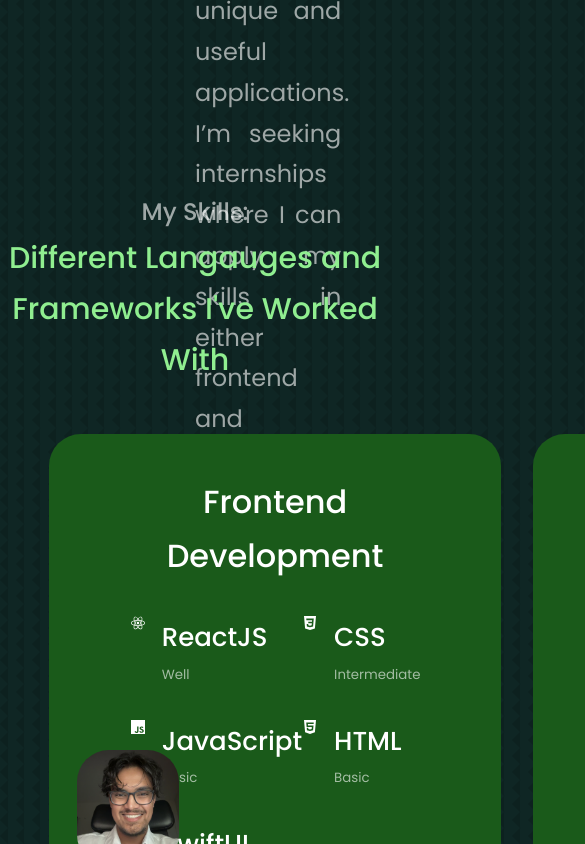
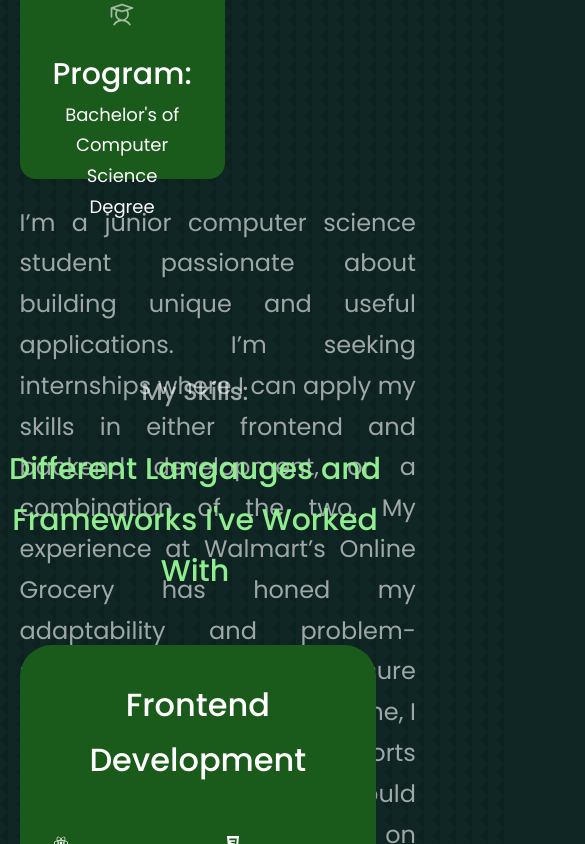
Before and after one commit to ImJehtts/Mohib-Website, a React (Create React App) app in the folder frontend/: page / in a window 390 px wide. Shown: the part 1156-2000 px from the top of the page, 585 px wide, since content can reach past the window. Built offline with nearby package versions, Linux system fonts and the light colour scheme.

Commit message:
Using Media Queries to make it look better on different screen sizes
(Might not look right. Will have to play around with it)

```diff
--- a/frontend/src/components/About/About.css
+++ b/frontend/src/components/About/About.css
@@ -69,3 +69,41 @@ p {
     text-align: justify;
     text-justify: inter-word;
 }
+
+/*Medium Devices media queries*/
+@media screen and (max-width: 1024px){
+    .about__container{
+        grid-template-columns: 1fr;
+        gap: 0;
+    }
+
+    .about__me{
+        width: 50%;
+        margin: 32px auto 64px;
+    }
+
+    .about__content p {
+        margin: 16px 0 24px;
+    }
+  }
+
+  /*Small Devices media queries*/
+  @media screen and (max-width: 600px){
+    .about__me{
+        width: 65%;
+        margin: 0 auto 48px;
+    }
+
+    .about__cards{
+        grid-template-columns: 1fr 1fr;
+        gap: 16px;
+    }
+
+    .about__content{
+        text-align: center;
+    }
+
+    .about__content p {
+        margin: 24px 0;
+    }
+  }
--- a/frontend/src/components/Contact/Contact.css
+++ b/frontend/src/components/Contact/Contact.css
@@ -66,3 +66,19 @@ textarea{
     height: 200px;
     resize: none;
 }
+
+/*Medium Devices media queries*/
+@media screen and (max-width: 1024px){
+
+    .contact__container{
+        grid-template-columns: 1fr;
+        gap: 32px;
+    }
+  }
+
+  /*Small Devices media queries*/
+  @media screen and (max-width: 600px){
+    .contact__container {
+        width: var(--container-width-sm);
+    }
+  }
--- a/frontend/src/components/Footer/Footer.css
+++ b/frontend/src/components/Footer/Footer.css
@@ -32,3 +32,11 @@ footer a{
     font-size: 24px;
     list-style-type: none
 }
+
+  /*Small Devices media queries*/
+  @media screen and (max-width: 600px){
+    .footer__links {
+        flex-direction: column;
+        gap: 24px;
+    }
+  }
--- a/frontend/src/components/Portfolio/Portfolio.css
+++ b/frontend/src/components/Portfolio/Portfolio.css
@@ -35,3 +35,24 @@
     margin-bottom: 16px;
     justify-content: center;
 }
+
+/*Medium Devices media queries*/
+@media screen and (max-width: 1024px){
+
+    #Portfolio{
+        margin-top: 475px;
+    }
+
+    .portfolio__container{
+        grid-template-columns: 1fr 1fr;
+        gap: 19px;
+    }
+  }
+
+  /*Small Devices media queries*/
+  @media screen and (max-width: 600px){
+    .portfolio__container{
+        grid-template-columns: 1fr;
+        gap: 16px;
+    }
+  }
--- a/frontend/src/components/School/School.css
+++ b/frontend/src/components/School/School.css
@@ -48,3 +48,23 @@
 .class__list p {
     font-size: 21px;
 }
+
+/*Medium Devices media queries*/
+@media screen and (max-width: 1024px){
+    .school__container{
+        grid-template-columns: 1fr 1fr;
+        gap: 32px;
+    }
+
+    .year{
+        height: auto;
+    }
+  }
+
+  /*Small Devices media queries*/
+  @media screen and (max-width: 600px){
+    .school__container{
+        grid-template-columns: 1fr;
+        gap: 24px;
+    }
+  }
--- a/frontend/src/components/Skills/Skills.css
+++ b/frontend/src/components/Skills/Skills.css
@@ -37,3 +37,38 @@
     display: flex;
     gap: 16px;
 }
+
+
+/*Medium Devices media queries*/
+@media screen and (max-width: 1024px){
+    #Skills{
+        margin-top: 300px;
+    }
+
+    .skills__container{
+        grid-template-columns: 1fr;
+    }
+
+    .skills__container > div{
+        width:80%;
+        padding: 32px;
+        margin: 0 auto;
+    }
+
+    .skills__content{
+        padding: 16px;
+    }
+  }
+
+  /*Small Devices media queries*/
+  @media screen and (max-width: 600px){
+    .skills__container{
+        gap: 16px;
+    }
+
+    .skills__container > div{
+        width:100%;
+        padding: 32px 16px;
+    }
+
+  }
--- a/frontend/src/index.css
+++ b/frontend/src/index.css
@@ -131,3 +131,25 @@ img{
   width: 100%;
   object-fit: cover;
 }
+
+/*Medium Devices media queries*/
+@media screen and (max-width: 1024px){
+  .container{
+    width: var(--container-width-md);
+  }
+
+  section {
+    margin-top: 96px;
+  }
+}
+
+/*Small Devices media queries*/
+@media screen and (max-width: 600px){
+  .container{
+    width: var(--container-width-sm);
+  }
+
+  section > h2{
+    margin-top: 32px;
+  }
+}
```
